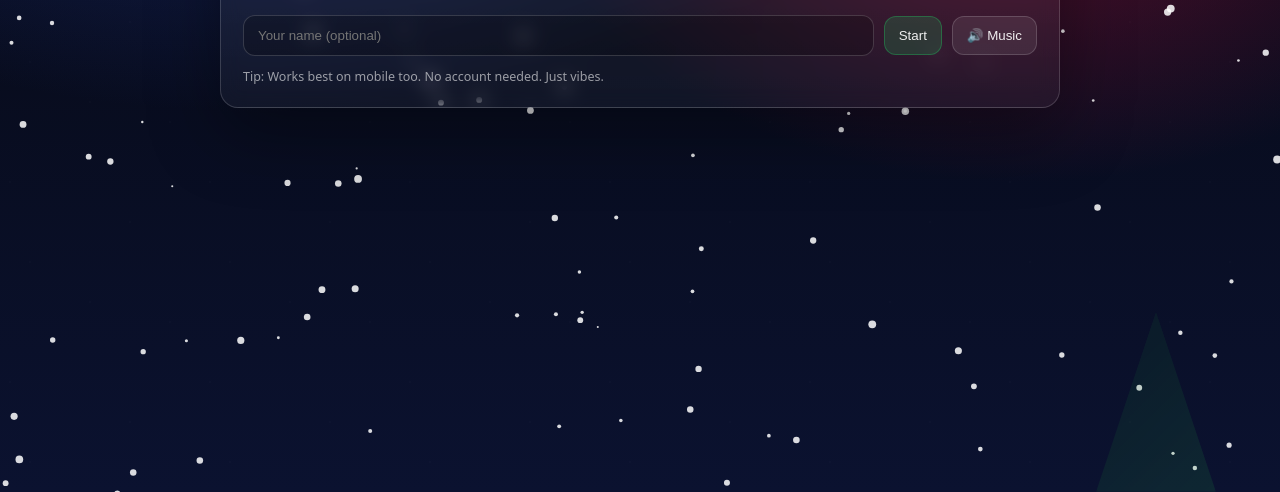
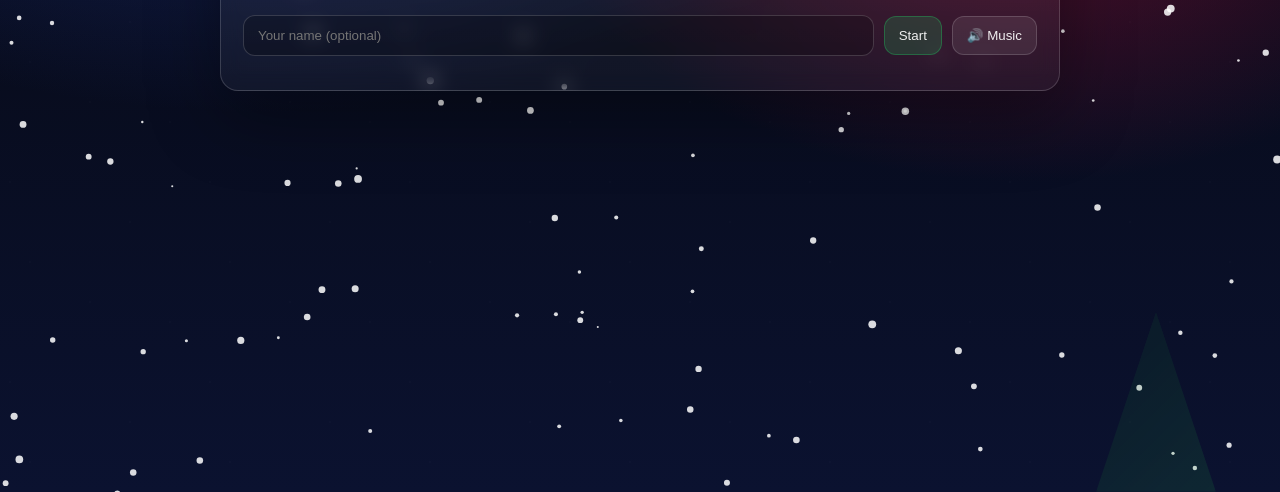
Before and after one commit to zyrerref/xmas, a plain HTML site: page index.html in a window 1280 px wide. Shown: the part 308-800 px from the top of the page. Drawn offline with Linux system fonts and the light colour scheme.

Commit message:
Update index.html

```diff
--- a/index.html
+++ b/index.html
@@ -42,7 +42,7 @@
         </div>
 
         <div class="tiny">
-          Tip: Works best on mobile too. No account needed. Just vibes.
+
         </div>
       </header>
 
```
